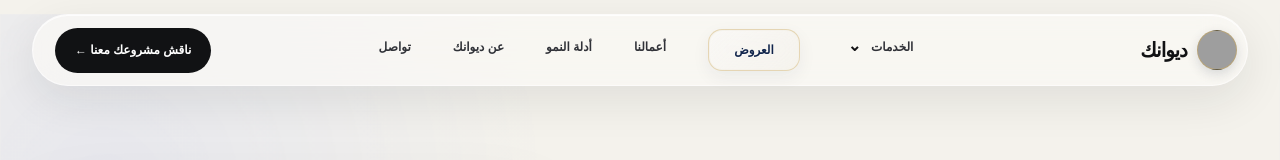
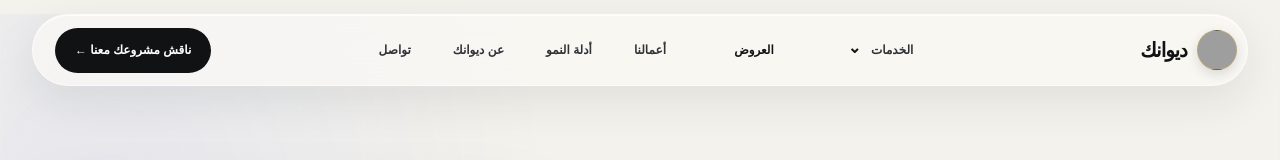
Before and after one commit to mohammedrashad2011-ui/Dewank-2026-website, a Next.js app: page / in a window 1280 px wide. Shown: the top 160 px of the page. Built offline with nearby package versions, Linux system fonts and the light colour scheme; grey boxes are pictures that could not be loaded; a web font is replaced by a local one.

Commit message:
Try subtle shimmer and confetti offers nav effect

```diff
--- a/app/components/offers-nav-premium-preview.css
+++ b/app/components/offers-nav-premium-preview.css
@@ -3,63 +3,118 @@
   display:inline-flex!important;
   align-items:center!important;
   justify-content:center!important;
-  min-height:42px!important;
-  padding:9px 15px!important;
-  border:1px solid rgba(185,139,39,.28)!important;
-  border-radius:14px!important;
-  background:rgba(242,239,231,.68)!important;
-  color:#10244b!important;
-  box-shadow:0 6px 18px rgba(16,36,75,.06)!important;
-  -webkit-backdrop-filter:blur(10px) saturate(115%);
-  backdrop-filter:blur(10px) saturate(115%);
-  transition:background .2s ease,color .2s ease,transform .2s ease,border-color .2s ease,box-shadow .2s ease!important;
-}
-
-.offers-nav-link:before{
-  content:"";
-  position:absolute;
-  inset:1px;
-  border-radius:12px;
-  background:linear-gradient(135deg,rgba(255,255,255,.46),rgba(255,255,255,.08));
-  pointer-events:none;
+  min-height:auto!important;
+  padding:0!important;
+  border:0!important;
+  border-radius:0!important;
+  background:transparent!important;
+  color:inherit!important;
+  box-shadow:none!important;
+  overflow:visible;
+  isolation:isolate;
 }
 
 .offers-nav-link:after{
-  display:none!important;
+  content:""!important;
+  position:absolute!important;
+  right:0!important;
+  bottom:-8px!important;
+  width:100%!important;
+  height:3px!important;
+  background:linear-gradient(90deg,transparent 0%,rgba(226,187,98,.35) 18%,rgba(226,187,98,.95) 50%,rgba(226,187,98,.35) 82%,transparent 100%)!important;
+  transform:scaleX(.18);
+  transform-origin:center;
+  opacity:.55;
+  animation:offersUnderlinePulse 2.8s ease-in-out infinite;
 }
 
 .offers-nav-link .offers-nav-label{
   position:relative;
-  z-index:1;
-  display:inline-flex;
-  align-items:center;
-  gap:7px;
-  font-weight:700;
-  line-height:1;
+  z-index:2;
+  display:inline-block;
+  font:inherit;
+  font-weight:inherit;
+  line-height:inherit;
+  color:inherit;
+  text-shadow:0 0 0 rgba(226,187,98,0);
+  animation:offersSoftGlow 2.8s ease-in-out infinite;
 }
 
-.offers-nav-link .offers-nav-spark{
-  font-size:11px;
-  line-height:1;
-  color:#b98b27;
-  transition:color .2s ease,transform .2s ease;
+.offers-nav-shimmer{
+  position:absolute;
+  z-index:1;
+  top:50%;
+  left:-16%;
+  width:34%;
+  height:145%;
+  transform:translate(-140%,-50%) skewX(-18deg);
+  background:linear-gradient(90deg,transparent,rgba(255,255,255,.76),rgba(226,187,98,.42),transparent);
+  filter:blur(.2px);
+  opacity:0;
+  pointer-events:none;
+  animation:offersSweep 3.4s ease-in-out infinite;
 }
 
-.offers-nav-link .offers-nav-arrow{
-  display:none;
+.offers-nav-confetti{
+  position:absolute;
+  z-index:3;
+  top:50%;
+  left:50%;
+  width:4px;
+  height:4px;
+  border-radius:50%;
+  background:#d8a93b;
+  opacity:0;
+  pointer-events:none;
+  box-shadow:
+    -18px -13px 0 -1px #1647ff,
+    18px -15px 0 -1px #ff5438,
+    -24px 4px 0 -1px #d8a93b,
+    24px 2px 0 -1px #1647ff,
+    -12px 15px 0 -1px #ff5438,
+    13px 16px 0 -1px #d8a93b;
+  animation:offersConfettiPop 4.6s ease-out infinite;
 }
 
-.offers-nav-link:hover{
-  background:rgba(255,255,255,.78)!important;
-  border-color:rgba(185,139,39,.48)!important;
-  color:#10244b!important;
-  box-shadow:0 9px 24px rgba(16,36,75,.1)!important;
-  transform:translateY(-1px);
-  -webkit-backdrop-filter:blur(13px) saturate(125%);
-  backdrop-filter:blur(13px) saturate(125%);
+.offers-nav-link:hover .offers-nav-label{
+  color:#10244b;
 }
 
-.offers-nav-link:hover .offers-nav-spark{
-  color:#9d7318;
-  transform:rotate(12deg) scale(1.06);
+.offers-nav-link:hover:after{
+  transform:scaleX(1);
+  opacity:1;
 }
+
+@keyframes offersSoftGlow{
+  0%,100%{text-shadow:0 0 0 rgba(226,187,98,0)}
+  48%{text-shadow:0 0 8px rgba(226,187,98,.28)}
+  58%{text-shadow:0 0 13px rgba(226,187,98,.5)}
+  70%{text-shadow:0 0 5px rgba(226,187,98,.2)}
+}
+
+@keyframes offersUnderlinePulse{
+  0%,100%{transform:scaleX(.18);opacity:.38}
+  50%{transform:scaleX(.54);opacity:.72}
+  64%{transform:scaleX(.28);opacity:.48}
+}
+
+@keyframes offersSweep{
+  0%,48%{transform:translate(-140%,-50%) skewX(-18deg);opacity:0}
+  54%{opacity:.72}
+  69%{transform:translate(420%,-50%) skewX(-18deg);opacity:0}
+  100%{transform:translate(420%,-50%) skewX(-18deg);opacity:0}
+}
+
+@keyframes offersConfettiPop{
+  0%,66%,100%{transform:translate(-50%,-50%) scale(.35) rotate(0deg);opacity:0}
+  68%{opacity:.9}
+  75%{transform:translate(-50%,-50%) scale(1.08) rotate(12deg);opacity:.75}
+  84%{transform:translate(-50%,-50%) scale(1.42) rotate(22deg);opacity:0}
+}
+
+@media (prefers-reduced-motion:reduce){
+  .offers-nav-link:after,
+  .offers-nav-link .offers-nav-label,
+  .offers-nav-shimmer,
+  .offers-nav-confetti{animation:none!important}
+}
```
